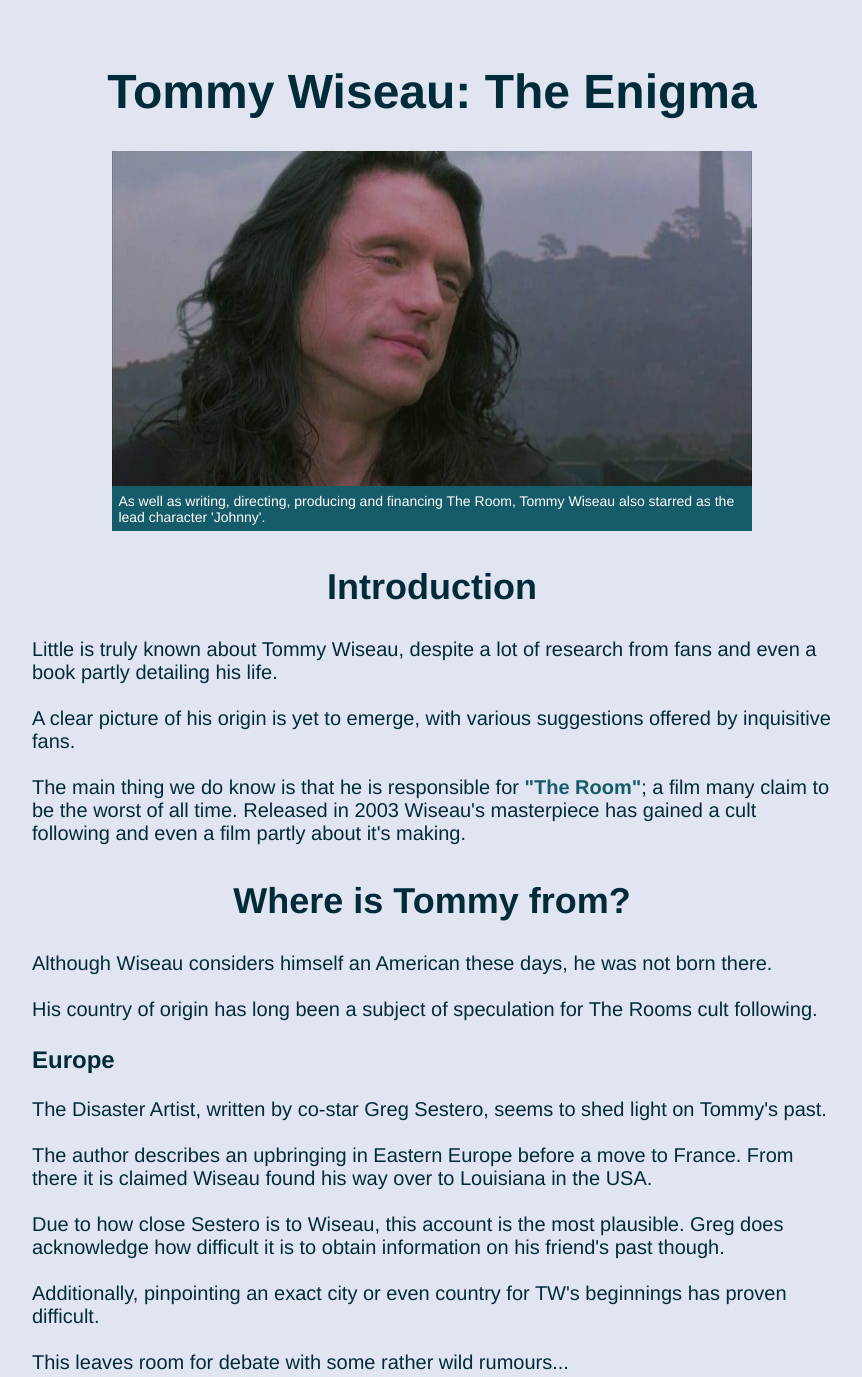
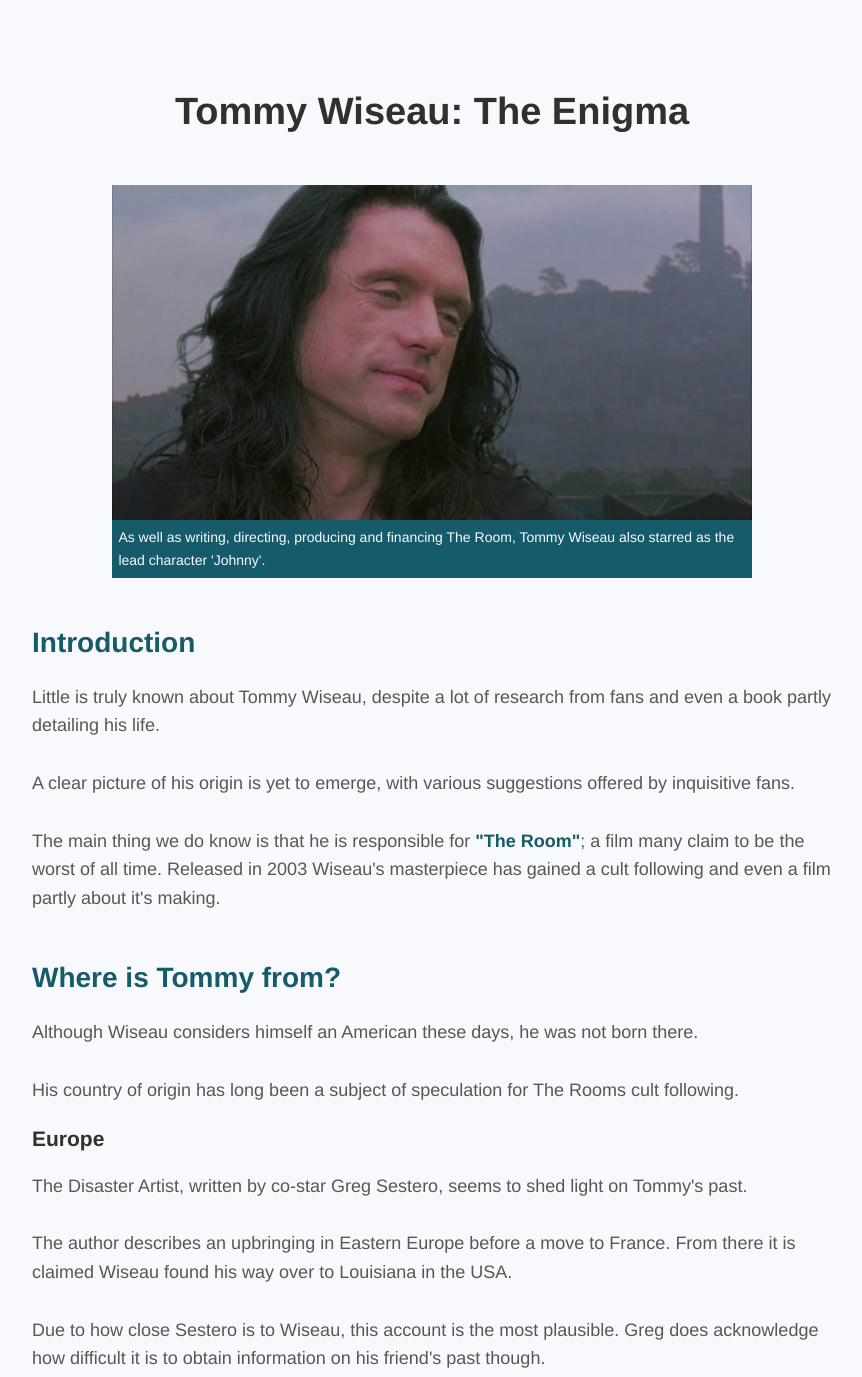
Before and after one commit to HalfElfAlistair/fcc-tribute-page-project, a plain HTML site: page index.html in a window 1280 px wide. Shown: the top 1377 px of the page, without its empty margins (208-1070 px from the left). Drawn offline with Linux system fonts and the light colour scheme.

Commit message:
made css changes and removed some image files from assets

```diff
--- a/assets/stylesheets/main.css
+++ b/assets/stylesheets/main.css
@@ -1,10 +1,11 @@
 body {
     max-width: 100%;
     overflow-x: hidden;
-    background-color: #E1E5F2;
-    color: #022B3A;
+    background-color: #F8F9FC;
+    color: #575757;
     margin: 5%;
     font-family: Helvetica, Arial, sans-serif;
+    line-height: 1.6;
 }
 
 img {
@@ -13,24 +14,25 @@ img {
     display: block;
 }
 
+h1,
+h2,
+h3 {
+    line-height: 1.2;
+}
+
 h1 {
-    font-size: 48px;
     text-align: center;
+    color: #303030;
+    padding: 15px
 }
 
 h2 {
-    font-size: 36px;
-    text-align: center;
-    margin-top: 35px;
+    color: #165B69;
+    padding-top: 15px;
 }
 
 h3 {
-    font-size: 24px;
-    margin-top: 25px;
-}
-
-p {
-    font-size: 20px;
+    color: #303030
 }
 
 a {
@@ -54,10 +56,30 @@ a:hover {
 
 #img-caption {
     background-color: #165B69;
-    color: #ffffff;
+    color: #F8F9FC;
     padding: 1%;
     margin-top: 0;
     font-size: 14px;
+}
+
+@media only screen and (min-width: 700px) {
+    h1 {
+        font-size: 34px;
+        padding: 20px
+	}
+
+	h2 {
+        font-size: 26px;
+        padding-top: 20px;
+	}
+
+	h3 {
+		font-size: 20px;
+	}
+
+	p {
+		font-size: 17px;
+	}
 }
 
 @media only screen and (min-width: 889px) {
@@ -67,3 +89,24 @@ a:hover {
         margin-right: auto;
     }
 }
+
+@media only screen and (min-width: 1024px) {
+
+	h1 {
+        font-size: 38px;
+        padding: 25px
+	}
+
+	h2 {
+        font-size: 28px;
+        padding-top: 25px;
+	}
+
+	h3 {
+		font-size: 21px;
+	}
+
+	p {
+		font-size: 18px;
+	}
+}
--- a/index.html
+++ b/index.html
@@ -7,7 +7,7 @@
     <body id="main">
         <h1 id="title">Tommy Wiseau: The Enigma</h1>
         <div id="img-div">
-            <img src="assets/TW.jpg" alt="Tommy Wiseau in The Room." id="image">
+            <img src="assets/images/TW.jpg" alt="Tommy Wiseau in The Room." id="image">
             <p id="img-caption">As well as writing, directing, producing and financing The Room, Tommy Wiseau also starred as the lead character 'Johnny'.</p>
         </div>
         <section id="tribute-info">
```
Also changed, not shown: assets/images/TW.jpg (renamed from assets/TW.jpg), assets/the_room.jpg (deleted), assets/tw_daylight.jpg (deleted), assets/tw_fashion.jpg (deleted).
